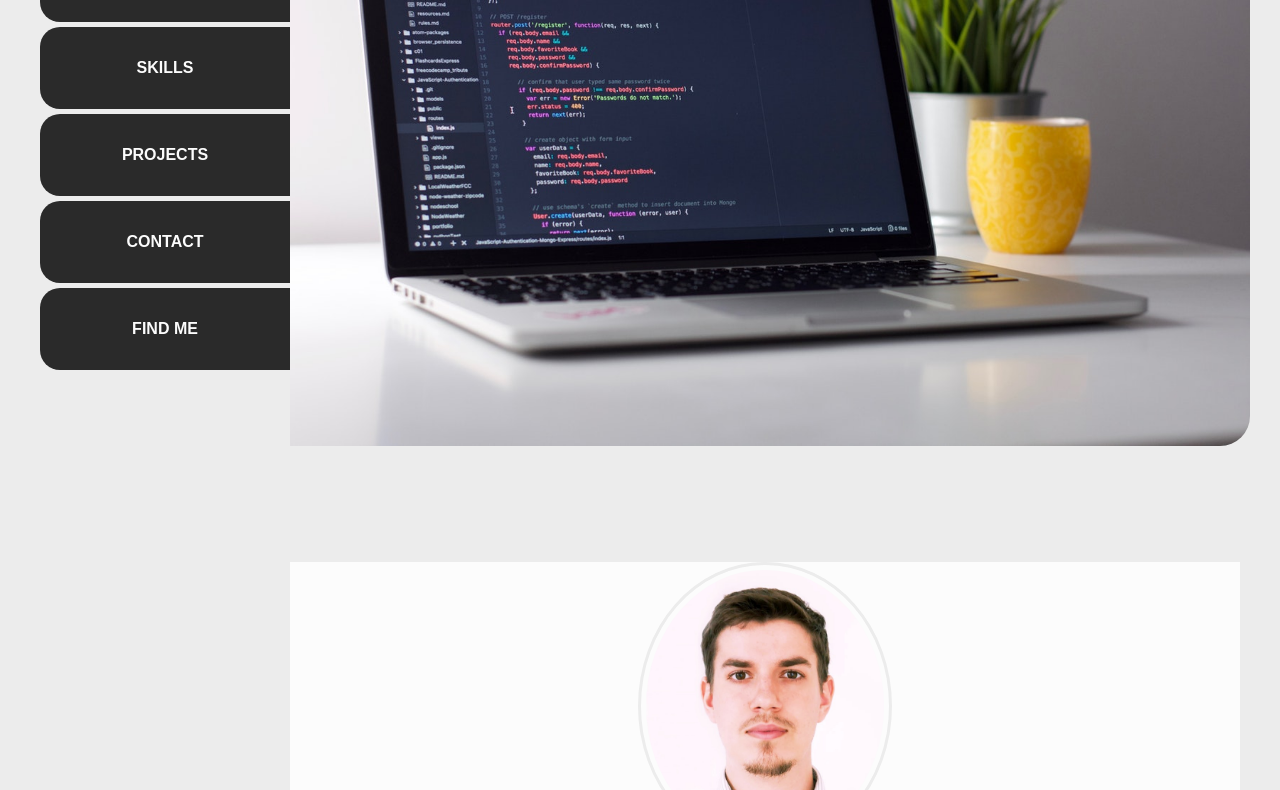
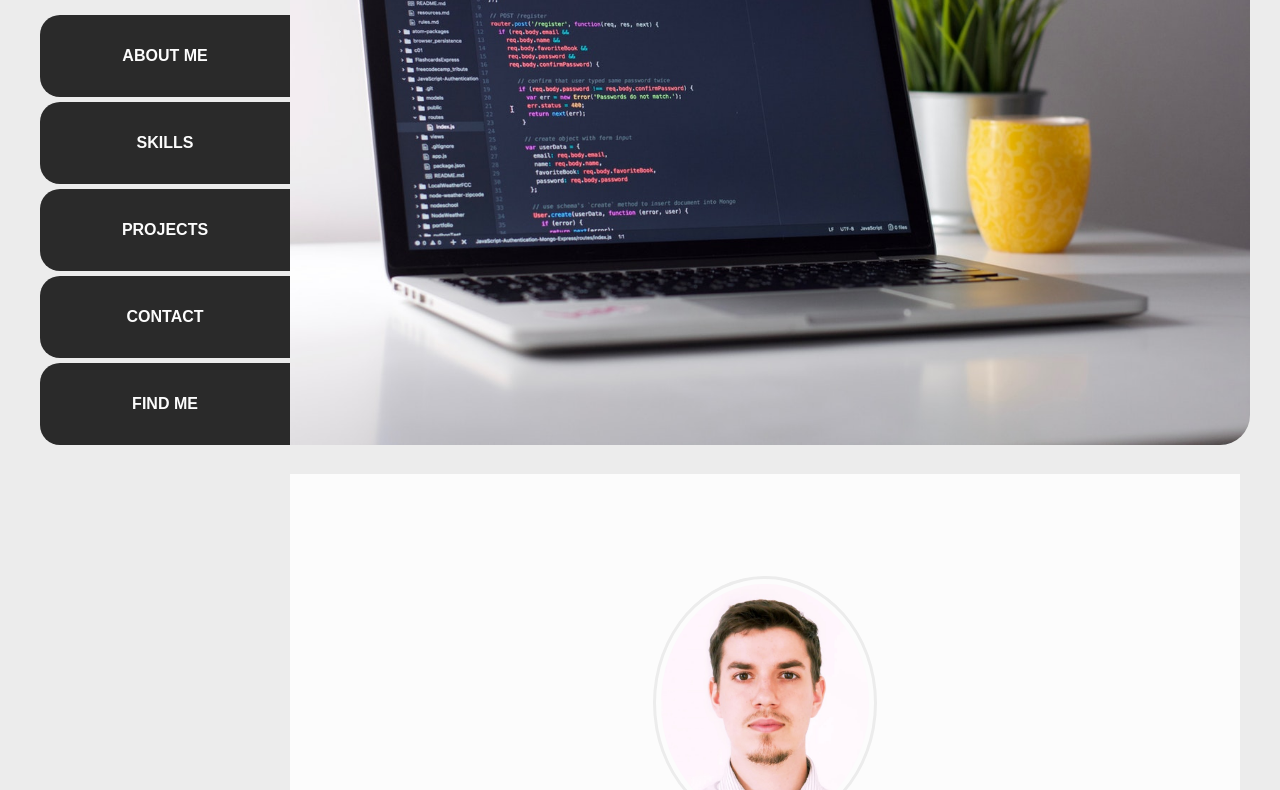
Before and after one commit to mateusziwanczuk/portfolio, a plain HTML site: page index.html in a window 1280 px wide. Shown: the part 286-1076 px from the top of the page. Drawn offline with Linux system fonts and the light colour scheme.

Commit message:
hero margin top in px, padding for main section

```diff
--- a/main.css
+++ b/main.css
@@ -20,12 +20,12 @@ body {
 }
 
 .hero {
-    height: 100vh;
+    height: 95vh;
 }
 
 .hero__img {
     width: 80%;
-    margin-top: 7.7%;
+    margin-top: 91px;
     margin-left: 250px;
 	border-radius: 0px 30px 30px 0px;
 }
@@ -41,14 +41,12 @@ p {
 /*********************************************************************************/
 
 .menu {
-	display: flex;
-	flex-direction: column;
-	justify-content: center;
 	background: #ececec;
 	position: fixed;
 	height: 100vh;
 	width: 250px;
 	text-align: center;
+	margin-top: 220px;
 }
 
 .menu__logo {
@@ -112,6 +110,7 @@ p {
 	background: #fcfcfc;
 	text-align: center;
 	margin-left: 250px;
+	padding: 5%;
 }
 
 .main__header {
@@ -132,7 +131,6 @@ p {
 }
 
 .about__me p {
-	margin: 0 5%;
 	text-align: justify;
 }
 
```
